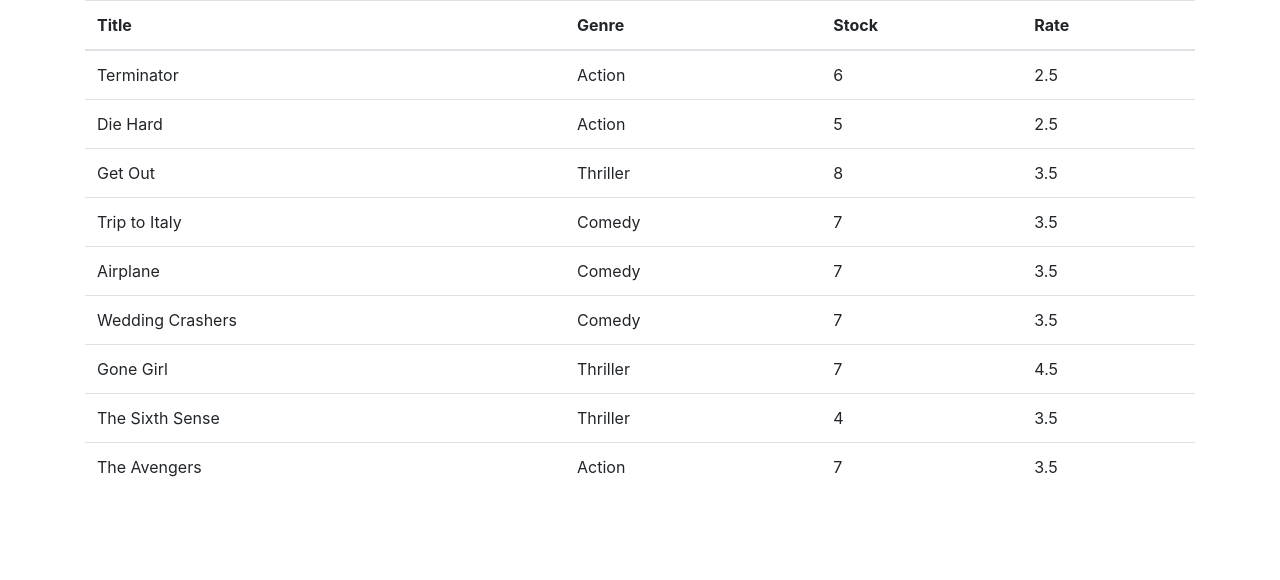
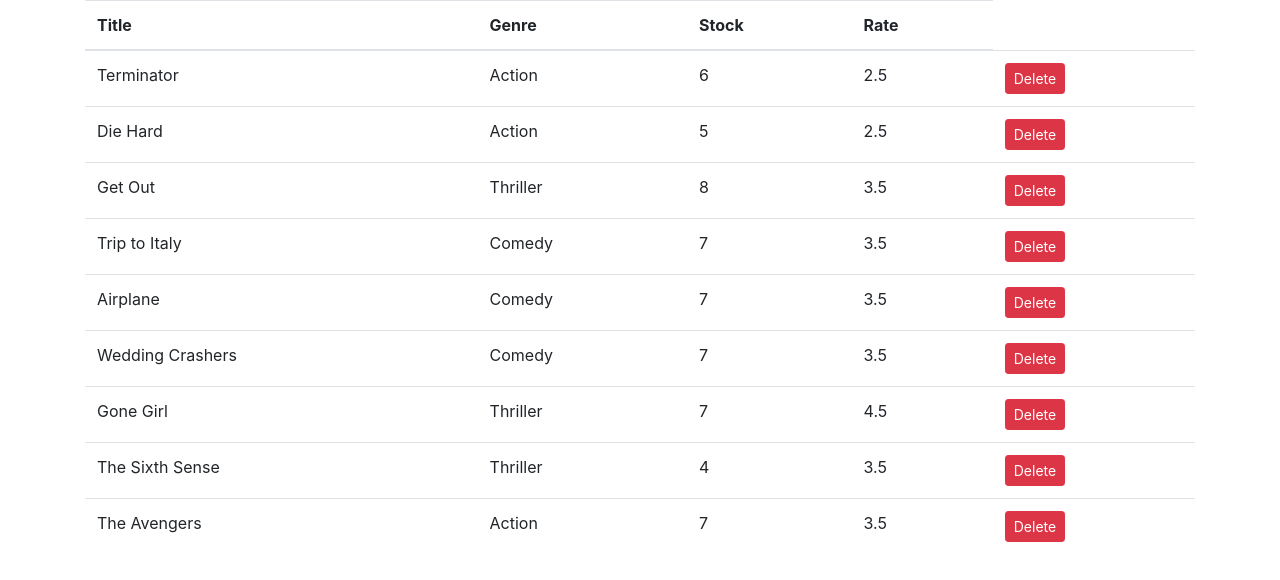
Before and after one commit to Moez-Zouari/react-vidly-exercice, a React (Create React App) app: page / in a window 1280 px wide. Shown: the top 580 px of the page. Built offline with nearby package versions, Linux system fonts and the light colour scheme.

Commit message:
deleting movie

```diff
--- a/src/components/movies.jsx
+++ b/src/components/movies.jsx
@@ -4,6 +4,11 @@
 class Movies extends Component {
     state = {
         movies: getMovies()
+     }
+
+     handleDelete = (movie) => {
+         const movies =this.state.movies.filter(m => m._id !== movie._id);
+         this.setState({ movies });
      }
     render() {
         return <table className="table">
@@ -17,11 +22,12 @@
         </thead>
         <tbody>
         {this.state.movies.map(movie =>(
-          <tr>
+          <tr key={movie._id}>
             <td>{movie.title}</td>
             <td>{movie.genre.name}</td>
             <td>{movie.numberInStock}</td>
             <td>{movie.dailyRentalRate}</td>
+            <td><button onClick={()=>this.handleDelete(movie)} className="btn btn-danger btn-sm">Delete</button></td>
 
           </tr>
         ))}
```
